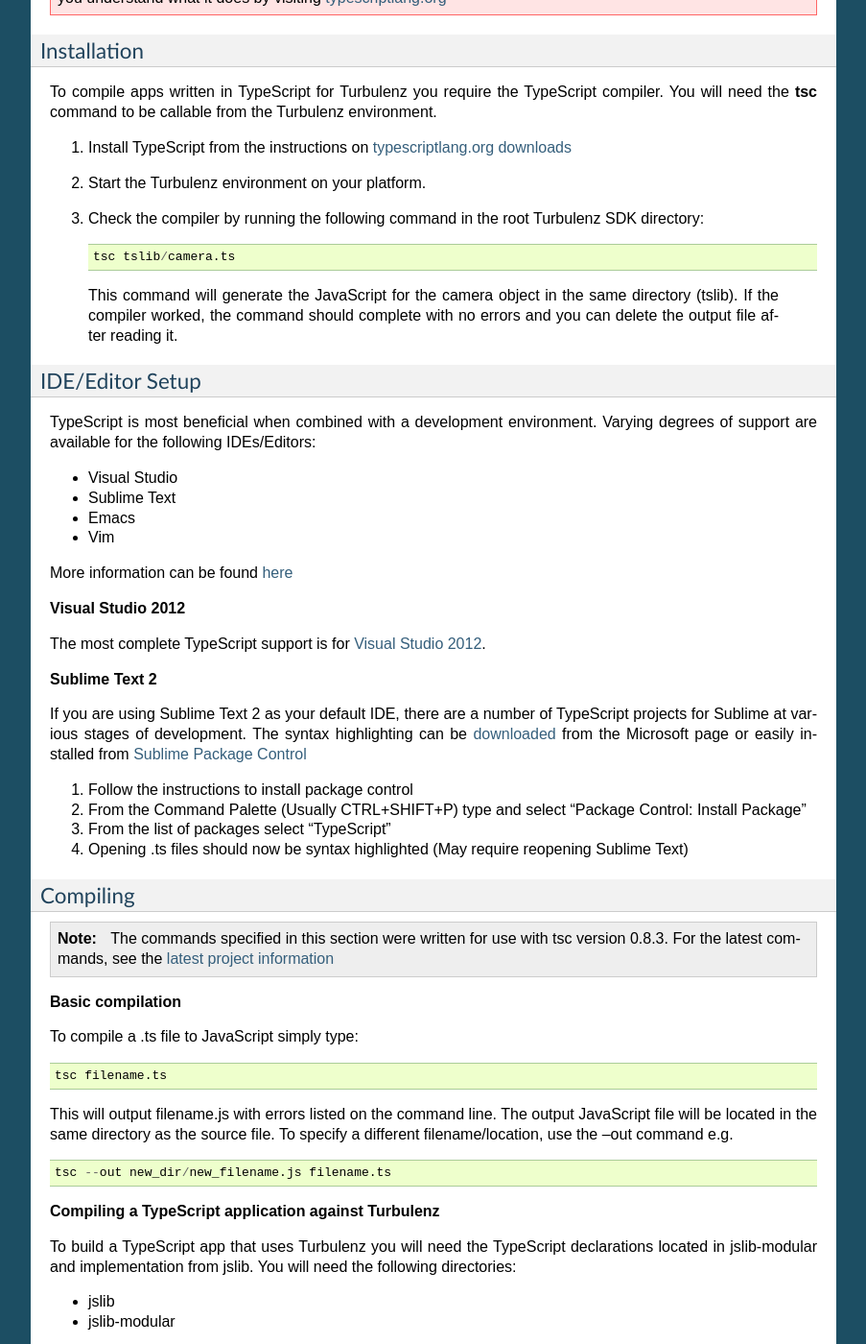
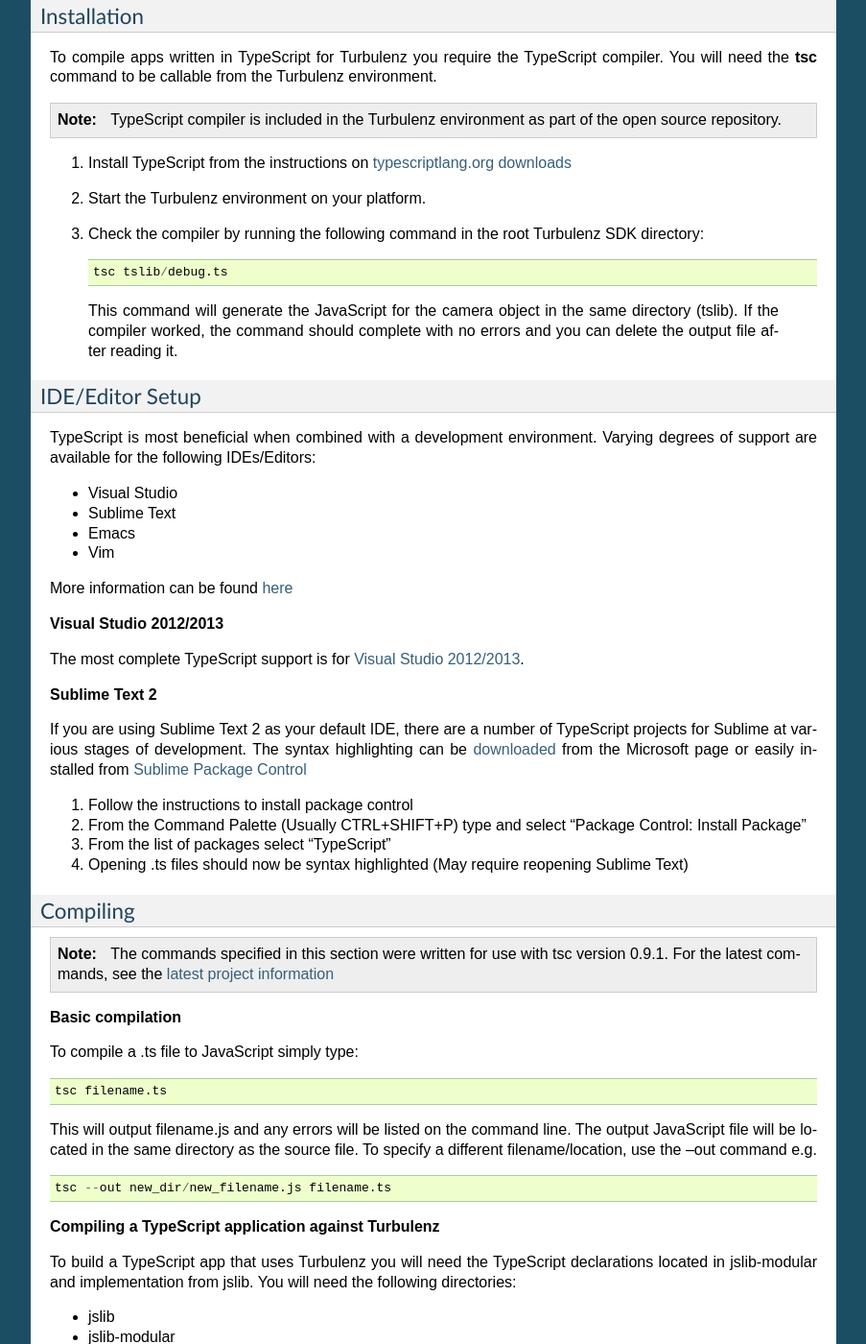
Before and after one commit to turbulenz/turbulenz_engine, a Sphinx documentation site: the page built from docs/source/starter/getting_started_guide.rst, in a window 1280 px wide and 1400 px high, scrolled down 18288 px. Shown: the whole window at 96% size, without its empty margins (198-1101 px from the left). Built offline with Sphinx 7.4.7, drawn with Linux system fonts in a browser that asks for light colours; some of the changed text lies outside the part shown.

Commit message:
Updated typescript documentation fixes for 0.9.1 #1702

```diff
--- a/docs/source/starter/getting_started_guide.rst
+++ b/docs/source/starter/getting_started_guide.rst
@@ -1198,11 +1196,15 @@
 To compile apps written in TypeScript for Turbulenz you require the TypeScript compiler.
 You will need the **tsc** command to be callable from the Turbulenz environment.
 
+.. NOTE::
+
+  TypeScript compiler is included in the Turbulenz environment as part of the open source repository.
+
 1) Install TypeScript from the instructions on `typescriptlang.org downloads <http://www.typescriptlang.org/#Download>`_
 2) Start the :ref:`Turbulenz environment <getting_started_run_env>` on your platform.
 3) Check the compiler by running the following command in the root Turbulenz SDK directory::
 
-      tsc tslib/camera.ts
+      tsc tslib/debug.ts
 
   This command will generate the JavaScript for the camera object in the same directory (tslib).
   If the compiler worked, the command should complete with no errors and you can delete the output file after reading it.
@@ -1221,9 +1223,9 @@
 More information can be found
 `here <http://blogs.msdn.com/b/interoperability/archive/2012/10/01/sublime-text-vi-emacs-typescript-enabled.aspx>`_
 
-**Visual Studio 2012**
-
-The most complete TypeScript support is for `Visual Studio 2012 <http://www.microsoft.com/en-us/download/details.aspx?id=34790>`_.
+**Visual Studio 2012/2013**
+
+The most complete TypeScript support is for `Visual Studio 2012/2013 <http://www.microsoft.com/en-us/download/details.aspx?id=34790>`_.
 
 **Sublime Text 2**
 
@@ -1240,7 +1242,7 @@
 
 .. NOTE::
 
-  The commands specified in this section were written for use with tsc version 0.8.3. For the latest commands, see the `latest project information <http://typescript.codeplex.com/>`_
+  The commands specified in this section were written for use with tsc version 0.9.1. For the latest commands, see the `latest project information <http://typescript.codeplex.com/>`_
 
 **Basic compilation**
 
@@ -1250,7 +1252,7 @@
 
   tsc filename.ts
 
-This will output filename.js with errors listed on the command line.
+This will output filename.js and any errors will be listed on the command line.
 The output JavaScript file will be located in the same directory as the source file.
 To specify a different filename/location, use the --out command e.g.
 ::
@@ -1293,6 +1295,26 @@
   * vmath.d.ts: Turbulenz Math library implementation
   * webgl.d.ts: Additional declarations for the GraphicsDevice
 
+**Added SDK 0.26.0**
+
+*jlib-modular*
+
+  * capturedevices.d.ts: Declarations for the CaptureDevice
+
+**Added SDK 0.27.0**
+
+*jlib-modular*
+
+  * spatialgrid.d.ts: SpacialGrid implementation
+  * svg.d.ts: SVG rendering declarations
+
+**Added SDK 0.28.0**
+
+*jlib-modular*
+
+  * particlesystem.d.ts: Components of the GPU Particle System
+
+
 Using this method you will generate JavaScript files for your application, which you can use in conjunction with jslib.
 To explain how to do this, we will convert SampleApp to TypeScript and combine it with the jslib-modular declarations.
 You will need to start by doing the following:
@@ -1470,7 +1492,7 @@
 
   For generating the template from the APPNAME_entry.ts file::
 
-      tsc -c --out templates/APPNAME.js tsscripts/APPNAME/APPNAME_entry.ts scripts/APPNAME.d.ts [../../jslib-modular/JSLIBMODULARDEP.d.ts ..] [OTHERDEP.d.ts ..]
+      tsc --out templates/APPNAME.js tsscripts/APPNAME/APPNAME_entry.ts scripts/APPNAME.d.ts [../../jslib-modular/JSLIBMODULARDEP.d.ts ..] [OTHERDEP.d.ts ..]
 
   .. NOTE::
 
```
Also changed, not shown: other parts of docs/source/starter/getting_started_guide.rst (+6 -8 lines).
